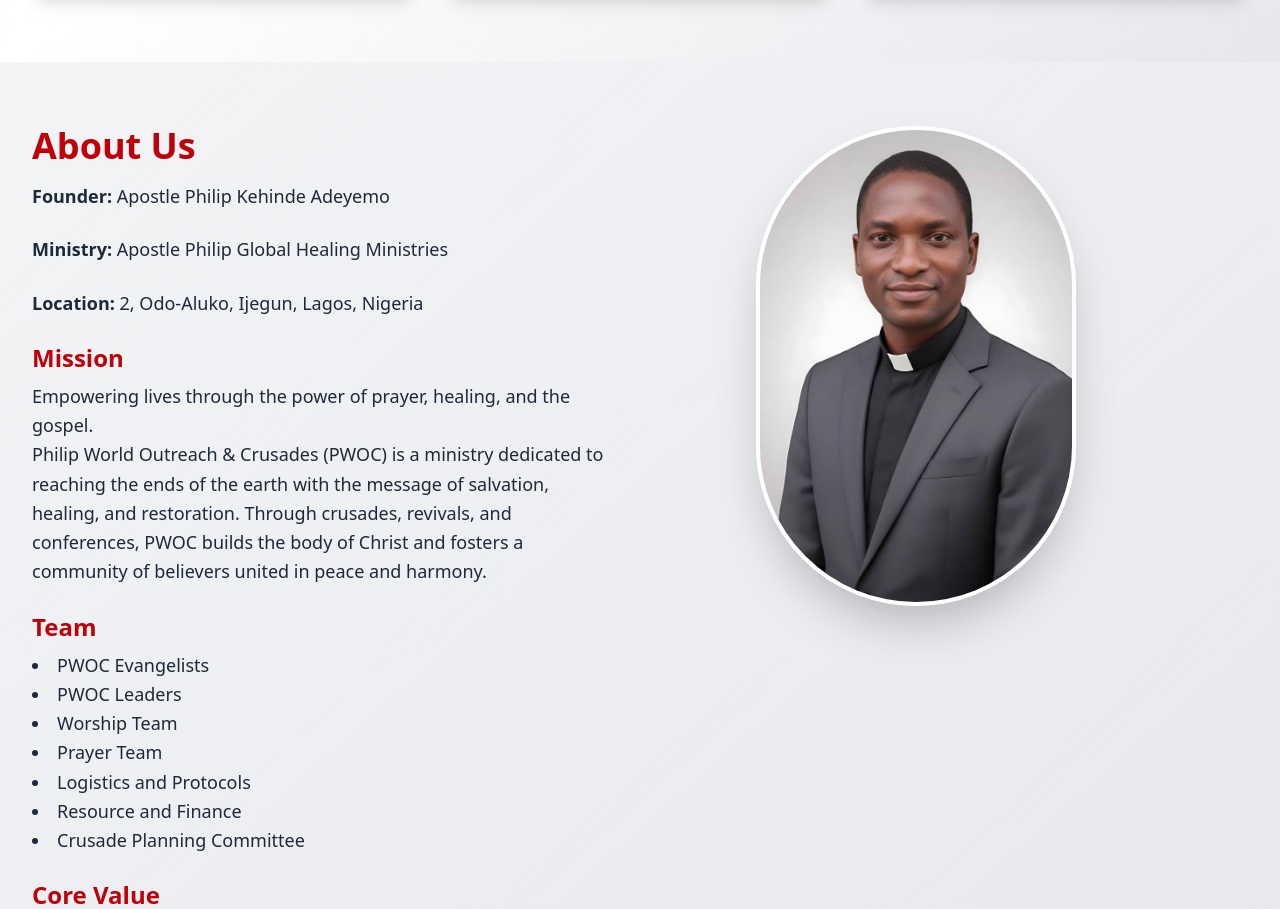
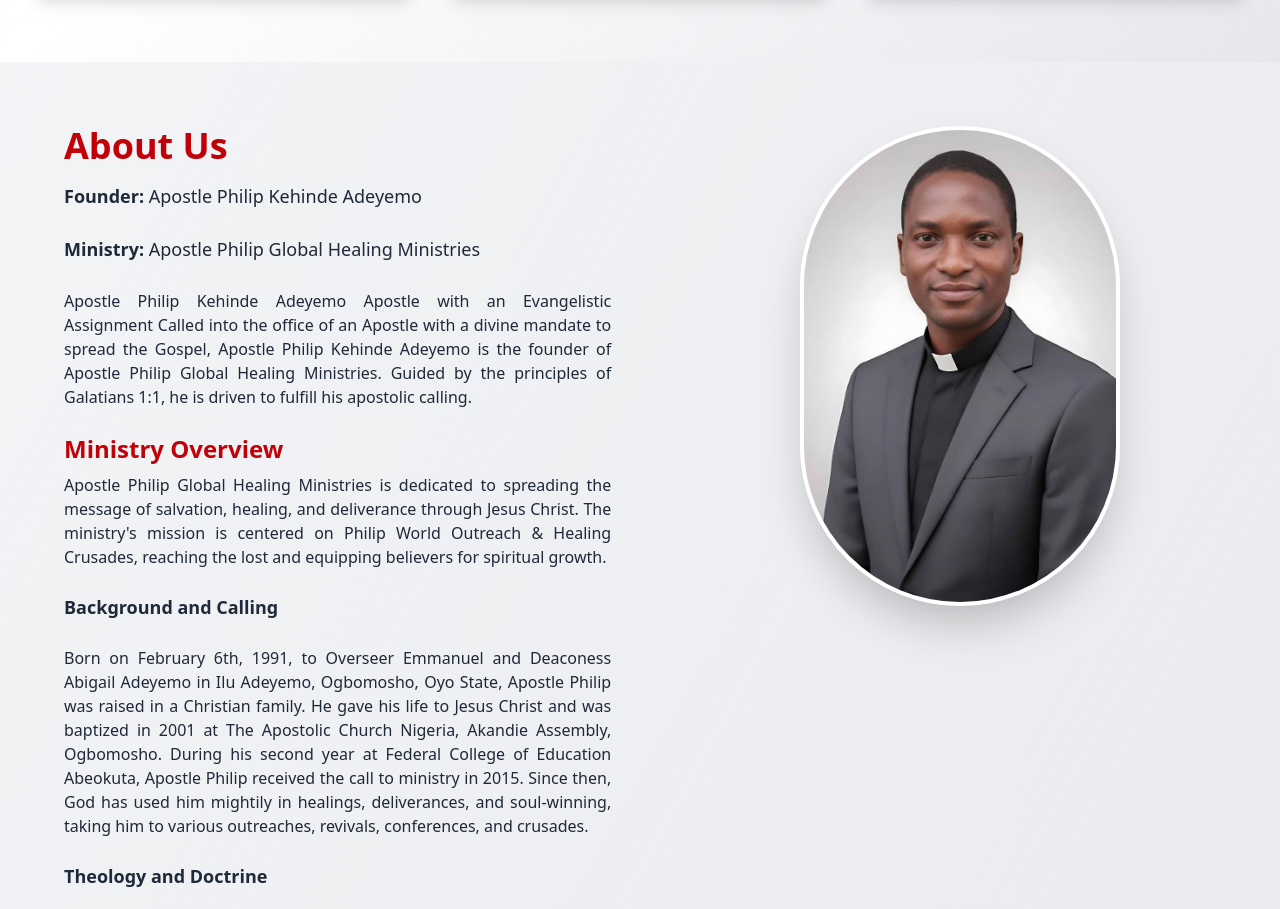
Before and after one commit to olamico/apostle-philip-global, a React (Vite) app: page / in a window 1280 px wide. Shown: the part 1888-2797 px from the top of the page. Built offline with nearby package versions, Linux system fonts and the light colour scheme.

Commit message:
partner and support added successfully

```diff
--- a/package.json
+++ b/package.json
@@ -12,7 +12,8 @@
   "dependencies": {
     "lucide-react": "^0.546.0",
     "react": "^19.1.1",
-    "react-dom": "^19.1.1"
+    "react-dom": "^19.1.1",
+    "react-hook-form": "^7.66.0"
   },
   "devDependencies": {
     "@eslint/js": "^9.36.0",
--- a/src/App.jsx
+++ b/src/App.jsx
@@ -3,6 +3,7 @@
 import { Menu, X } from "lucide-react";
 import "./App.css";
 import Card from "./Components/Card.jsx";
+import Partner from "./Components/Partner.jsx";
 const App = () => {
   const [open, setOpen] = useState(false);
   return (
@@ -19,7 +20,7 @@
         <div className="md:hidden">
           <div
             className="cursor-pointer text-4xl"
-            onClick={() => setOpen((prev) => !prev)}
+            onClick={() => setOpen(!open)}
           >
             {open ? <X size={28} /> : <Menu size={28} />}
           </div>
@@ -30,12 +31,14 @@
           >
             <a
               href="#home"
+              onClick={() => setOpen(false)}
               className="block px-4 py-2 rounded hover:bg-red-600 hover:text-white transition font-bold hover:scale-110 transition-transform"
             >
               Home
             </a>
             <a
               href="#crusade"
+              onClick={() => setOpen(false)}
               className="block px-4 py-2 rounded hover:bg-red-600 hover:text-white transition font-bold hover:scale-110 transition-transform"
             >
               Crusade
@@ -43,15 +46,24 @@
 
             <a
               href="#aboutUs"
+              onClick={() => setOpen(false)}
               className="block px-4 py-2 rounded hover:bg-red-600 hover:text-white transition font-bold hover:scale-110 transition-transform"
             >
               About Us
             </a>
             <a
               href="#contactUs"
+              onClick={() => setOpen(false)}
               className="block px-4 py-2 rounded hover:bg-red-600 hover:text-white transition font-bold hover:scale-110 transition-transform"
             >
               Contact Us
+            </a>
+            <a
+              href="#becomeAPartner"
+              onClick={() => setOpen(false)}
+              className="block px-4 py-2 rounded hover:bg-red-600 hover:text-white transition font-bold hover:scale-110 transition-transform"
+            >
+              Become a Partner
             </a>
           </div>
         </div>
@@ -113,9 +125,9 @@
                 healing, and restoration.
               </h1>
               <div>
-                <div className="flex justify item-centre gap-8 mt-4">
-                  <a href="www.facebook.com/apostlephilipglobal">
-                    {" "}
+                {/*<div className="flex justify item-centre gap-8 mt-4">
+                   <a href="www.facebook.com/apostlephilipglobal">
+
                     <img
                       src="facebook.png"
                       alt="facebook"
@@ -142,6 +154,14 @@
                       alt="youtube"
                       className="rounded-full border-2 border-red-600  hover:text-red-600 h-30 w-30 mt-6 hover:scale-110 transition-transform"
                     />
+                  </a>
+                </div>*/}
+                <div>
+                  <a
+                    href="#becomeAPartner"
+                    className="mt-6 px-8 py-3 bg-gray-600 text-white rounded-full font-semibold shadow-md hover:bg-red-700 hover:shadow-xl hover:-translate-y-0.5 active:translate-y-0 transition-all duration-300"
+                  >
+                    Partnership and Support
                   </a>
                 </div>
               </div>
@@ -202,32 +222,94 @@
         <div>
           <section
             id="aboutUs"
-            className="min-h-screen bg-gradient-to-br from-gray-100 to-gray-200 px-8 py-16 flex flex-col md:flex-row items-start justify-between gap-12"
+            className="min-h-screen bg-gradient-to-br from-gray-100 to-gray-200 px-16 py-16 flex flex-col md:flex-row items-start justify-between gap-12"
           >
             {/* Left Section - Image */}
 
             {/* Right Section - Text */}
             <div className="w-full md:w-1/2 space-y-6 text-gray-800">
               <h2 className="text-4xl font-bold text-red-700 mb-4">About Us</h2>
-
               <p className="text-lg leading-relaxed">
                 <strong>Founder:</strong> Apostle Philip Kehinde Adeyemo
               </p>
-
               <p className="text-lg leading-relaxed">
                 <strong>Ministry:</strong> Apostle Philip Global Healing
                 Ministries
               </p>
-
+              <p className="text-justify">
+                Apostle Philip Kehinde Adeyemo Apostle with an Evangelistic
+                Assignment Called into the office of an Apostle with a divine
+                mandate to spread the Gospel, Apostle Philip Kehinde Adeyemo is
+                the founder of Apostle Philip Global Healing Ministries. Guided
+                by the principles of Galatians 1:1, he is driven to fulfill his
+                apostolic calling.
+              </p>
+              <p className="text-justify">
+                <h3 className="text-2xl font-semibold text-red-700 mb-2">
+                  Ministry Overview
+                </h3>
+                Apostle Philip Global Healing Ministries is dedicated to
+                spreading the message of salvation, healing, and deliverance
+                through Jesus Christ. The ministry's mission is centered on
+                Philip World Outreach & Healing Crusades, reaching the lost and
+                equipping believers for spiritual growth.
+              </p>
+              <p className="text-lg leading-relaxed">
+                <strong>Background and Calling</strong>
+              </p>
+              <p className="text-justify">
+                Born on February 6th, 1991, to Overseer Emmanuel and Deaconess
+                Abigail Adeyemo in Ilu Adeyemo, Ogbomosho, Oyo State, Apostle
+                Philip was raised in a Christian family. He gave his life to
+                Jesus Christ and was baptized in 2001 at The Apostolic Church
+                Nigeria, Akandie Assembly, Ogbomosho. During his second year at
+                Federal College of Education Abeokuta, Apostle Philip received
+                the call to ministry in 2015. Since then, God has used him
+                mightily in healings, deliverances, and soul-winning, taking him
+                to various outreaches, revivals, conferences, and crusades.
+              </p>
+              <p className="text-lg leading-relaxed">
+                <strong>Theology and Doctrine </strong>
+              </p>
+              <p className="text-justify">
+                Apostle Philip Global Healing Ministries stands on the
+                foundation of: - Salvation through the incarnation, death, and
+                resurrection of Jesus Christ - Healing and miracles as
+                manifestations of God's power - The second coming of Jesus
+                Christ and life after death - The trinity and the gifts of the
+                Holy Spirit - The teachings of Jesus Christ and the Apostles.
+              </p>
+              <p className="text-lg leading-relaxed">
+                <strong>Personal Life</strong>
+              </p>
+              <p className="text-justify">
+                Apostle Philip is married to Pastor Mrs. Goddey Abimbola, whom
+                he wed in a traditional, court, and church wedding at The
+                Redeemed Christian Church of God, Ogun Province 15, Idi-Aba
+                Abeokuta, Ogun State on August 14th, 2021. God has blessed him
+                with a son and a twins a boy and a girl, a beautiful family of
+                five.
+              </p>
+              <p>
+                <h3 className="text-2xl font-semibold text-red-700 mb-2">
+                  Global Impact
+                </h3>
+              </p>
+              <p className="text-justify">
+                Through his ministry, Apostle Philip has touched lives globally,
+                preaching the Gospel and demonstrating God's love through
+                various humanitarian efforts. His dedication to spreading the
+                message of hope and redemption continues to inspire and uplift
+                believers worldwide.
+              </p>
               <p className="text-lg leading-relaxed">
                 <strong>Location:</strong> 2, Odo-Aluko, Ijegun, Lagos, Nigeria
               </p>
-
               <div>
                 <h3 className="text-2xl font-semibold text-red-700 mb-2">
                   Mission
                 </h3>
-                <p className="text-lg leading-relaxed">
+                <p className="text-lg leading-relaxed text-justify">
                   Empowering lives through the power of prayer, healing, and the
                   gospel.
                   <br />
@@ -238,7 +320,6 @@
                   fosters a community of believers united in peace and harmony.
                 </p>
               </div>
-
               <div>
                 <h3 className="text-2xl font-semibold text-red-700 mb-2">
                   Team
@@ -253,7 +334,6 @@
                   <li>Crusade Planning Committee</li>
                 </ul>
               </div>
-
               <div>
                 <h3 className="text-2xl font-semibold text-red-700 mb-2">
                   Core Value
@@ -264,7 +344,6 @@
                   renewed health and vitality.
                 </p>
               </div>
-
               <div>
                 <h3 className="text-2xl font-semibold text-red-700 mb-2">
                   Vision
@@ -276,11 +355,11 @@
                 </p>
               </div>
             </div>
-            <div className="w-full md:w-1/2 flex justify-center md:justify-start px-24">
+            <div className="w-full md:w-1/2 flex justify-end md:justify-end px-24">
               <img
                 src="profile.jpg"
                 alt="Profile"
-                className="rounded-full shadow-2xl w-80 h-120 object-cover border-4 border-white"
+                className="hidden md:flex rounded-full shadow-2xl w-80 h-120 object-cover border-4 border-white"
               />
             </div>
           </section>
@@ -374,6 +453,9 @@
               </div>
             </div>
           </div>
+          <section id="becomeAPartner" className="mt-16">
+            <Partner />
+          </section>
         </section>
         <footer className="bg-red-700 text-white py-6 text-center">
           <p className="text-lg font-medium">
--- /dev/null
+++ b/src/Components/Partner.jsx
@@ -0,0 +1,97 @@
+import { useForm } from "react-hook-form";
+const Partner = () => {
+  const {
+    register,
+    trigger,
+    formState: { errors },
+  } = useForm();
+
+  const onsubmit = async (e) => {
+    const isValid = await trigger();
+    if (!isValid) {
+      e.preventDefault();
+    }
+  };
+  return (
+    <div className="flex justify-center items-center min-h-screen bg-gradient-to-br from-blue-50 to-blue-100 p-4">
+      <div className="w-full max-w-md bg-white shadow-lg rounded-2xl p-8">
+        <h2 className="text-2xl font-semibold text-center text-blue-700 mb-6">
+          Partner with Us
+        </h2>
+
+        <form
+          target="_blank"
+          onSubmit={onsubmit}
+          action="https://formsubmit.co/23a12abb094a5399f05f4eb318ce115c"
+          method="POST"
+          className="space-y-5"
+        >
+          {/* Name Field */}
+          <div>
+            <input
+              type="text"
+              placeholder="Your Name"
+              {...register("name", { required: true, maxLength: 100 })}
+              className="w-full px-4 py-2 border border-gray-300 rounded-lg focus:ring-2 focus:ring-blue-400 focus:outline-none"
+            />
+            {errors.name && (
+              <p className="text-red-500 text-sm mt-1">
+                {errors.name.type === "required" && "Name is required."}
+                {errors.name.type === "maxLength" &&
+                  "Max length is 100 characters."}
+              </p>
+            )}
+          </div>
+
+          {/* Email Field */}
+          <div>
+            <input
+              type="email"
+              placeholder="Your Email"
+              {...register("email", {
+                required: true,
+                pattern: /^[A-Z0-9._%+-]+@[A-Z0-9.-]+\.[A-Z]{2,}$/i,
+                maxLength: 100,
+              })}
+              className="w-full px-4 py-2 border border-gray-300 rounded-lg focus:ring-2 focus:ring-blue-400 focus:outline-none"
+            />
+            {errors.email && (
+              <p className="text-red-500 text-sm mt-1">
+                {errors.email.type === "required" && "Email is required."}
+                {errors.email.type === "pattern" && "Invalid email address."}
+              </p>
+            )}
+          </div>
+
+          {/* Message Field */}
+          <div>
+            <textarea
+              name="message"
+              placeholder="Your Message"
+              rows="4"
+              {...register("message", { required: true, maxLength: 2000 })}
+              className="w-full px-4 py-2 border border-gray-300 rounded-lg focus:ring-2 focus:ring-blue-400 focus:outline-none"
+            />
+            {errors.message && (
+              <p className="text-red-500 text-sm mt-1">
+                {errors.message.type === "required" && "Message is required."}
+                {errors.message.type === "maxLength" &&
+                  "Max length is 2000 characters."}
+              </p>
+            )}
+          </div>
+
+          {/* Submit Button */}
+          <button
+            type="submit"
+            className="w-full bg-blue-600 text-white py-2 rounded-lg hover:bg-blue-700 transition duration-300 font-medium"
+          >
+            Send Message
+          </button>
+        </form>
+      </div>
+    </div>
+  );
+};
+
+export default Partner;
```
Also changed, not shown: 1 other file (tests, documents, lock files or other folders).
